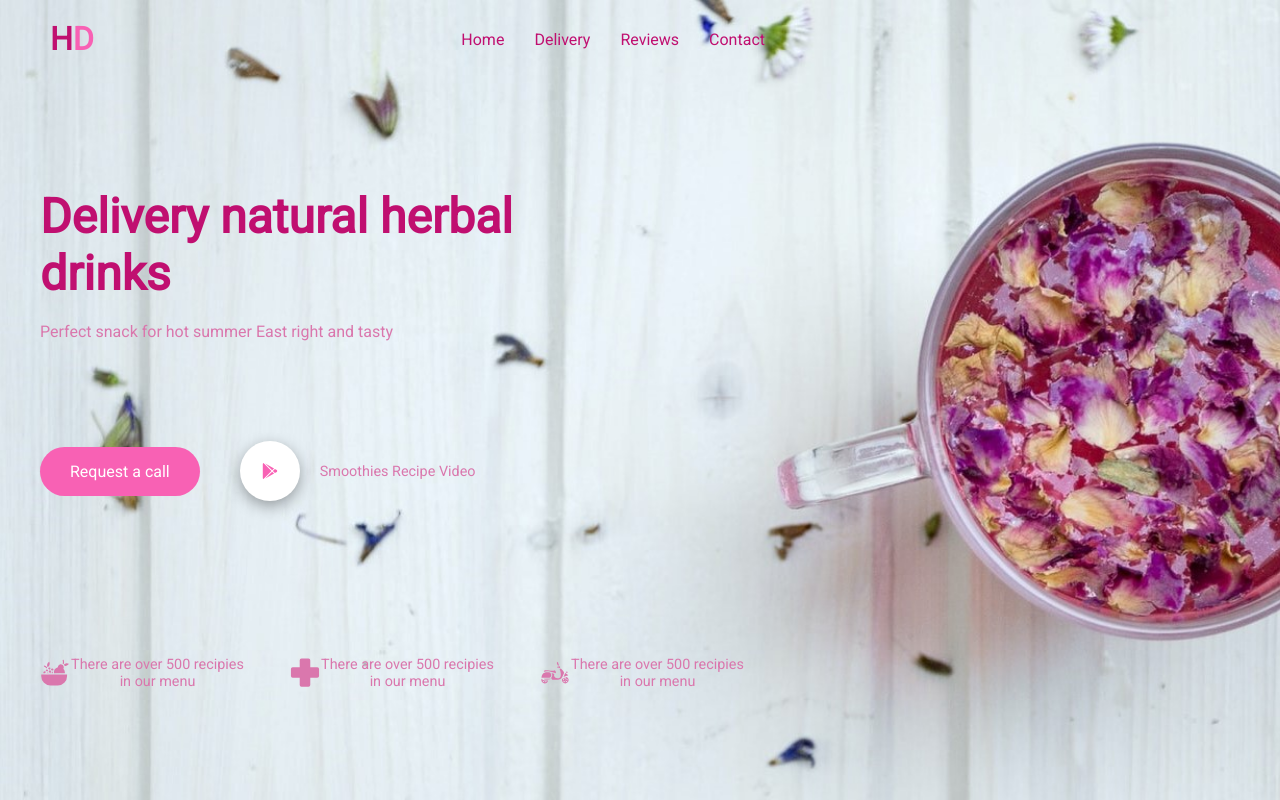
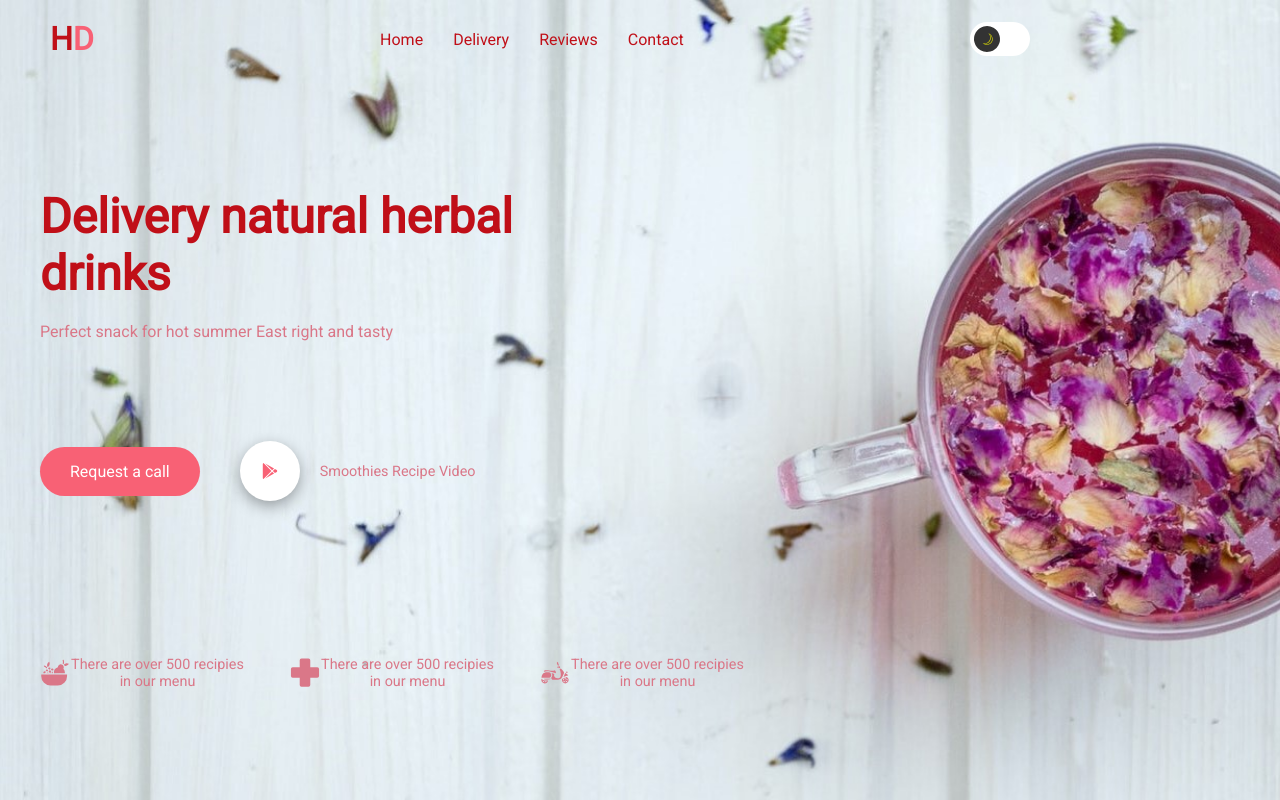
Before and after one commit to ddepu11/darkmode-herbal-drinks-react-app, a React (Create React App) app: page / in a window 1280 px wide. Built offline with nearby package versions, Linux system fonts and the light colour scheme.

Commit message:
toggle button created

```diff
--- a/src/App.css
+++ b/src/App.css
@@ -1,9 +1,9 @@
 @import url("https://fonts.googleapis.com/css2?family=Roboto:wght@100;300;400&display=swap");
 
 :root {
-  --primary-color: #c00f70;
-  --secondary-color: #f861b4;
-  --ultra-light: #da77ad;
+  --primary-color: #c00f18;
+  --secondary-color: #f86175;
+  --ultra-light: #da7788;
 }
 
 /*Utility class*/
@@ -48,7 +48,7 @@ button {
   display: grid;
   grid-template-columns: repeat(6, minmax(250px, auto));
   grid-template-areas:
-    "n n n . . ."
+    "n n n n . ."
     "h h . . . ."
     "f f f . . .";
 }
@@ -151,3 +151,55 @@ input:focus {
 .icon {
   font-size: 3em;
 }
+
+/* Toggle Button  */
+.switch {
+  position: relative;
+  width: 60px;
+  height: 34px;
+  display: inline-block;
+}
+.switch input {
+  opacity: 0;
+  width: 0;
+  height: 0;
+}
+.slider {
+  position: absolute;
+  cursor: pointer;
+  top: 0;
+  left: 0;
+  width: 100%;
+  height: 100%;
+  background-color: rgb(255, 255, 255);
+}
+.slider:before {
+  position: absolute;
+  content: "☽";
+  height: 26px;
+  width: 26px;
+  left: 4px;
+  bottom: 4px;
+  background-color: #333;
+  transition: all 0.4s;
+  border-radius: 50%;
+  color: rgb(228, 228, 3);
+  display: grid;
+  place-items: center;
+  font-size: 1em;
+  transform: rotate(30deg);
+}
+
+input:checked + .slider {
+  background-color: var(--secondary-color);
+}
+input:focus + .slider {
+  box-shadow: rgba(0, 0, 0, 0.35) 0px 5px 15px;
+}
+
+input:checked + .slider:before {
+  transform: translateX(26px) rotate(30deg);
+}
+.slider.round {
+  border-radius: 34px;
+}
--- a/src/App.js
+++ b/src/App.js
@@ -1,9 +1,10 @@
 import "./App.css";
 import { FaGooglePlay } from "react-icons/fa";
 import { GiFruitBowl, GiScooter, GiHealthNormal } from "react-icons/gi";
-import vegetable from "./Images/vegetable.png";
 
 function App() {
+  const handleChange = (e) => {};
+
   return (
     <div className="container">
       <nav className="flex navbar">
@@ -13,22 +14,27 @@ function App() {
         </div>
         <ul className="flex ul">
           <li>
-            <a href="#">Home</a>
+            <a href="/">Home</a>
           </li>
 
           <li>
-            <a href="#">Delivery</a>
+            <a href="/d">Delivery</a>
           </li>
 
           <li>
-            <a href="#">Reviews</a>
+            <a href="/r">Reviews</a>
           </li>
 
           <li>
-            <a href="#">Contact</a>
+            <a href="/c">Contact</a>
           </li>
         </ul>
+        <label className="switch">
+          <input type="checkbox" className="toggle" onChange={handleChange} />
+          <span className="slider round"></span>
+        </label>
       </nav>
+
       <main className="hero">
         <h1>Delivery natural herbal drinks</h1>
         <p>Perfect snack for hot summer East right and tasty</p>
```
